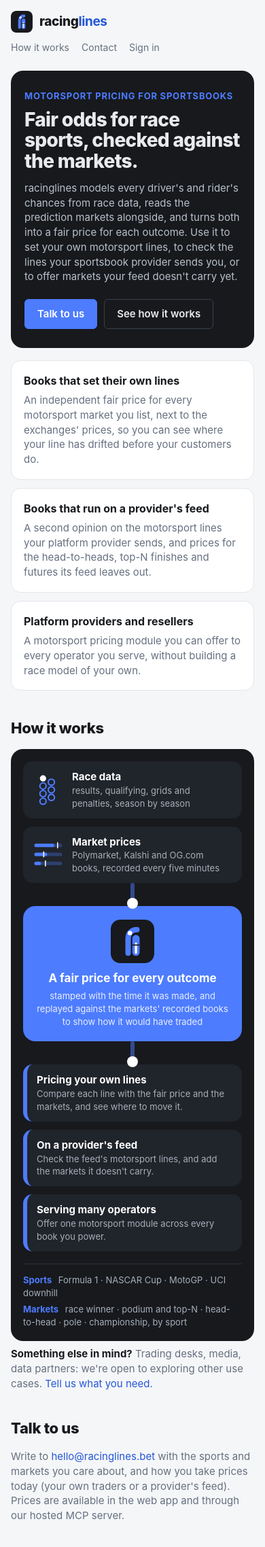
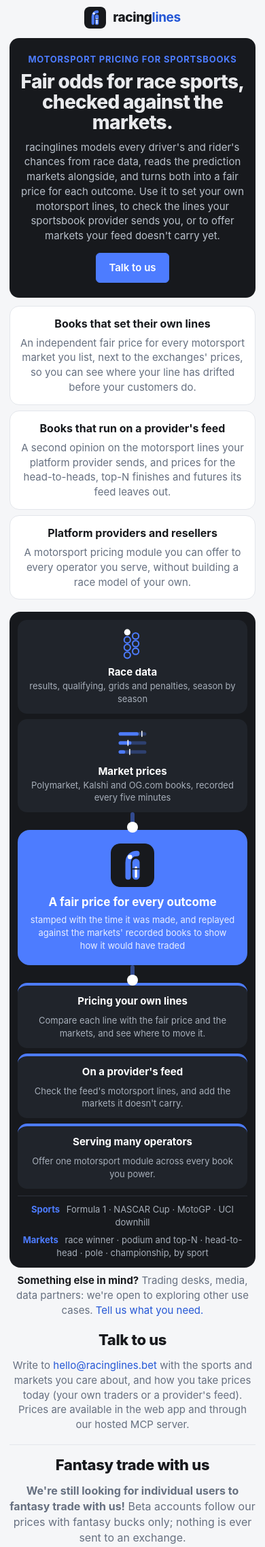
Before and after one commit to lalligagger/racinglines-public, a FastAPI app: page /login in a window 390 px wide. Shown: the top 2276 px of the page at 68% size. Run offline with FastAPI, Linux system fonts and the light colour scheme; parts of the project's set-up code (start-up, migrations or seed data) failed here and were passed over.

Commit message:
Polish responsive landing page
Co-authored-by: Copilot <223556219+Copilot@users.noreply.github.com>

```diff
--- a/racinglines/web/static/style.css
+++ b/racinglines/web/static/style.css
@@ -423,50 +423,57 @@ a.button.primary:hover { filter: brightness(1.08); color: #fff; }
 
 /* ---------------------------------------------------------------- Landing (signed-out /login, owner 2026-10-08)
    Brand: ink #17191d, blue #4d7cff on ink (the app's --accent elsewhere), white accents; geometry, no gradients. */
-.landing { max-width: 1080px; margin: 0 auto; padding: 0 var(--gutter) 48px; font-size: 15px; }
-.lp-top { display: flex; align-items: center; justify-content: space-between; gap: 12px; padding: 16px 0; flex-wrap: wrap; }
+.landing { max-width: 960px; margin: 0 auto; padding: 0 clamp(16px, 4vw, 32px) 28px; font-size: 15px; text-align: center; }
+.lp-top { display: flex; align-items: center; justify-content: center; padding: 10px 0; }
 .lp-brand { display: inline-flex; align-items: center; gap: 10px; color: var(--fg); font-weight: 800; font-size: 19px; letter-spacing: -.02em; }
 .lp-brand:hover { text-decoration: none; } .lp-brand img { border-radius: 8px; display: block; } .lp-brand b { color: var(--accent); }
-.lp-top nav { display: flex; gap: 18px; font-size: 14px; } .lp-top nav a { color: var(--muted); } .lp-top nav a:hover { color: var(--fg); }
-.lp-hero { background: #17191d; color: #e9eaed; border-radius: 18px; padding: clamp(28px, 6vw, 64px) clamp(20px, 5vw, 56px); margin: 8px 0 18px; }
-.lp-hero h1 { font-size: clamp(28px, 4.6vw, 46px); line-height: 1.08; letter-spacing: -.025em; font-weight: 800; max-width: 17em; margin: 0 0 14px; }
-.lp-eyebrow { color: #4d7cff; font-weight: 700; font-size: 13px; letter-spacing: .06em; text-transform: uppercase; margin: 0 0 10px; }
-.lp-lede { color: #b9c0ca; font-size: clamp(15px, 1.7vw, 18px); max-width: 40em; margin: 0 0 22px; }
-.lp-cta { display: flex; gap: 10px; flex-wrap: wrap; }
+.lp-hero { background: #17191d; color: #e9eaed; border-radius: 16px; padding: clamp(22px, 4vw, 42px) clamp(18px, 4vw, 42px); margin: 4px 0 12px; }
+.lp-hero h1 { font-size: clamp(28px, 4.6vw, 46px); line-height: 1.08; letter-spacing: -.025em; font-weight: 800; max-width: 17em; margin: 0 auto 10px; }
+.lp-eyebrow { color: #4d7cff; font-weight: 700; font-size: 13px; letter-spacing: .06em; text-transform: uppercase; margin: 0 0 8px; }
+.lp-lede { color: #b9c0ca; font-size: clamp(15px, 1.7vw, 18px); max-width: 40em; margin: 0 auto 14px; }
+.lp-cta { display: flex; justify-content: center; gap: 10px; flex-wrap: wrap; }
 .lp-hero a.button { padding: 10px 18px; font-weight: 600; background: transparent; color: #e9eaed; border-color: #3a404b; }
 .lp-hero a.button.primary { background: #4d7cff; border-color: #4d7cff; color: #fff; }
-.lp-who { display: grid; grid-template-columns: repeat(3, 1fr); gap: 12px; }
-.lp-card { background: var(--card); border: 1px solid var(--line); border-radius: 14px; padding: 18px; }
+.lp-who { display: grid; grid-template-columns: repeat(3, minmax(0, 1fr)); gap: 10px; }
+.lp-card { background: var(--card); border: 1px solid var(--line); border-radius: 14px; padding: 14px; }
 .lp-card h2 { font-size: 16px; margin: 0 0 6px; } .lp-card p { color: var(--muted); margin: 0; }
-.lp-section { margin: 40px 0 0; } .lp-h { font-size: 22px; letter-spacing: -.015em; font-weight: 800; margin: 0 0 14px; }
-.lp-open, .lp-contact p { max-width: 46em; color: var(--muted); } .lp-open b { color: var(--fg); }
+.lp-section { margin: 24px 0 0; } .lp-h { font-size: 22px; letter-spacing: -.015em; font-weight: 800; margin: 0 0 10px; }
+.lp-open, .lp-contact p, .lp-beta { max-width: 46em; color: var(--muted); margin-left: auto; margin-right: auto; }
+.lp-open b { color: var(--fg); }
 /* the business-case infographic: inputs, the engine, three ways to use it; stacks on a phone */
-.biz { margin: 0; background: #17191d; color: #e9eaed; border-radius: 18px; padding: clamp(18px, 3.5vw, 32px);
+.biz { margin: 0; background: #17191d; color: #e9eaed; border-radius: 16px; padding: clamp(14px, 2.5vw, 24px);
   display: grid; grid-template-columns: 1fr 40px 1fr 40px 1.15fr; align-items: center; gap: 0 4px; }
-.biz-col { display: flex; flex-direction: column; gap: 12px; }
-.biz-node, .biz-use { display: flex; gap: 12px; align-items: center; background: #20242b; border-radius: 14px; padding: 12px 14px; }
+.biz-col { display: flex; flex-direction: column; gap: 8px; }
+.biz-node, .biz-use { display: flex; flex-direction: column; gap: 8px; align-items: center; justify-content: center; text-align: center; background: #20242b; border-radius: 14px; padding: 12px; }
 .biz-node svg { width: 46px; height: 46px; flex: none; }
 .biz b { display: block; font-size: 15px; color: #fff; } .biz span { display: block; font-size: 13px; color: #a7afba; }
-.biz-use { display: block; border-left: 6px solid #4d7cff; }
+.biz-use { border-top: 4px solid #4d7cff; }
 .biz-engine { background: #4d7cff; border-radius: 18px; padding: 20px 18px; text-align: center; }
 .biz-engine img { border-radius: 14px; margin: 0 auto 10px; display: block; } .biz-engine b { font-size: 17px; }
 .biz-engine span { color: #e8eeff; margin-top: 4px; }
 .biz-link { display: flex; align-items: center; justify-content: center; height: 100%; }
 .biz-link i { display: block; width: 100%; height: 6px; border-radius: 3px; background: rgba(77, 124, 255, .5); position: relative; }
 .biz-link i::after { content: ""; position: absolute; right: -4px; top: -5px; width: 16px; height: 16px; border-radius: 50%; background: #fff; }
-.biz-foot { grid-column: 1 / -1; display: flex; flex-wrap: wrap; gap: 6px 22px; margin-top: 18px; padding-top: 14px; border-top: 1px solid #2c313a; }
+.biz-foot { grid-column: 1 / -1; display: flex; justify-content: center; flex-wrap: wrap; gap: 6px 22px; margin-top: 14px; padding-top: 12px; border-top: 1px solid #2c313a; }
 .biz-foot span { font-size: 13px; } .biz-foot b { display: inline; color: #4d7cff; margin-right: 6px; font-size: 13px; }
-.lp-account { border-top: 1px solid var(--line); padding-top: 28px; }
-.lp-beta { font-size: 16px; max-width: 46em; }
-.lp-actions { display: flex; flex-wrap: wrap; align-items: center; gap: 10px; margin: 12px 0 4px; }
+.lp-account { border-top: 1px solid var(--line); padding-top: 18px; }
+.lp-beta { font-size: 16px; }
+.lp-actions { display: flex; justify-content: center; flex-wrap: wrap; align-items: center; gap: 10px; margin: 10px 0 4px; }
 .lp-actions form { margin: 0; }
 /* the demo buttons are no bigger than the sign-up link (owner, 2026-10-08) */
 .lp-actions a.button, .lp-actions button { padding: 7px 14px; font-size: 14px; border-radius: 6px; line-height: 1.45; }
 .lp-account .hint { color: var(--muted); font-size: 12px; }
-.lp-signin { max-width: 380px; margin-top: 18px; } .lp-signin h3 { margin: 0 0 6px; font-size: 15px; }
+.lp-signin { width: min(100%, 380px); margin: 14px auto 0; text-align: left; } .lp-signin h3 { margin: 0 0 6px; font-size: 15px; text-align: center; }
 .lp-signin label { display: block; margin: 6px 0; } .lp-signin input { width: 100%; }
+.lp-signin button { width: 100%; }
 @media (max-width: 760px) {
-  .lp-who { grid-template-columns: 1fr; }
-  .biz { grid-template-columns: 1fr; gap: 0; }
-  .biz-link { height: 34px; } .biz-link i { width: 6px; height: 100%; } .biz-link i::after { right: -5px; top: auto; bottom: -4px; }
+  .landing { padding-left: 14px; padding-right: 14px; padding-bottom: 20px; }
+  .lp-hero { border-radius: 14px; padding: 22px 16px; }
+  .lp-who { grid-template-columns: 1fr; gap: 8px; }
+  .lp-section { margin-top: 18px; }
+  .biz { grid-template-columns: 1fr; gap: 0; padding: 12px; }
+  .biz-link { height: 26px; } .biz-link i { width: 6px; height: 100%; } .biz-link i::after { right: -5px; top: auto; bottom: -4px; }
+  .biz-foot { gap: 8px; margin-top: 10px; padding-top: 10px; }
+  .lp-account { padding-top: 14px; }
+  .lp-signin { width: 100%; }
 }
--- a/racinglines/web/templates/login.html
+++ b/racinglines/web/templates/login.html
@@ -6,7 +6,6 @@
    try the demo, sign in). No sportsbook, operator or provider is named here. #}
 <header class="lp-top">
   <a class="lp-brand" href="/login"><img src="/static/brand/logo.svg" alt="" width="32" height="32"><span>racing<b>lines</b></span></a>
-  <nav><a href="#how">How it works</a><a href="#contact">Contact</a><a href="#account">Sign in</a></nav>
 </header>
 
 <section class="lp-hero">
@@ -15,8 +14,7 @@
   <p class="lp-lede">racinglines models every driver's and rider's chances from race data, reads the prediction
     markets alongside, and turns both into a fair price for each outcome. Use it to set your own motorsport lines, to
     check the lines your sportsbook provider sends you, or to offer markets your feed doesn't carry yet.</p>
-  <div class="lp-cta"><a class="button primary" href="mailto:{{ support }}?subject=racinglines%20for%20our%20book">Talk to us</a>
-    <a class="button" href="#how">See how it works</a></div>
+  <div class="lp-cta"><a class="button primary" href="mailto:{{ support }}?subject=racinglines%20for%20our%20book">Talk to us</a></div>
 </section>
 
 <section class="lp-who" aria-label="Who it's for">
@@ -31,8 +29,7 @@
       your own.</p></div>
 </section>
 
-<section id="how" class="lp-section">
-  <h2 class="lp-h">How it works</h2>
+<section class="lp-section">
   <figure class="biz" aria-labelledby="biz-cap">
     <div class="biz-col biz-in">
       <div class="biz-node"><svg viewBox="-80 -90 120 180" aria-hidden="true"><circle cx="-50" cy="-66" r="18" fill="#fff"/><g fill="none" stroke="#4d7cff" stroke-width="8"><circle cx="-50" cy="-22" r="18"/><circle cx="-50" cy="22" r="18"/><circle cx="-50" cy="66" r="18"/><circle cx="-2" cy="-44" r="18"/><circle cx="-2" cy="0" r="18"/><circle cx="-2" cy="44" r="18"/></g></svg>
```
Also changed, not shown: docs/webapp.md (+6 -5 lines), tests/test_views.py (+4 -2 lines).
